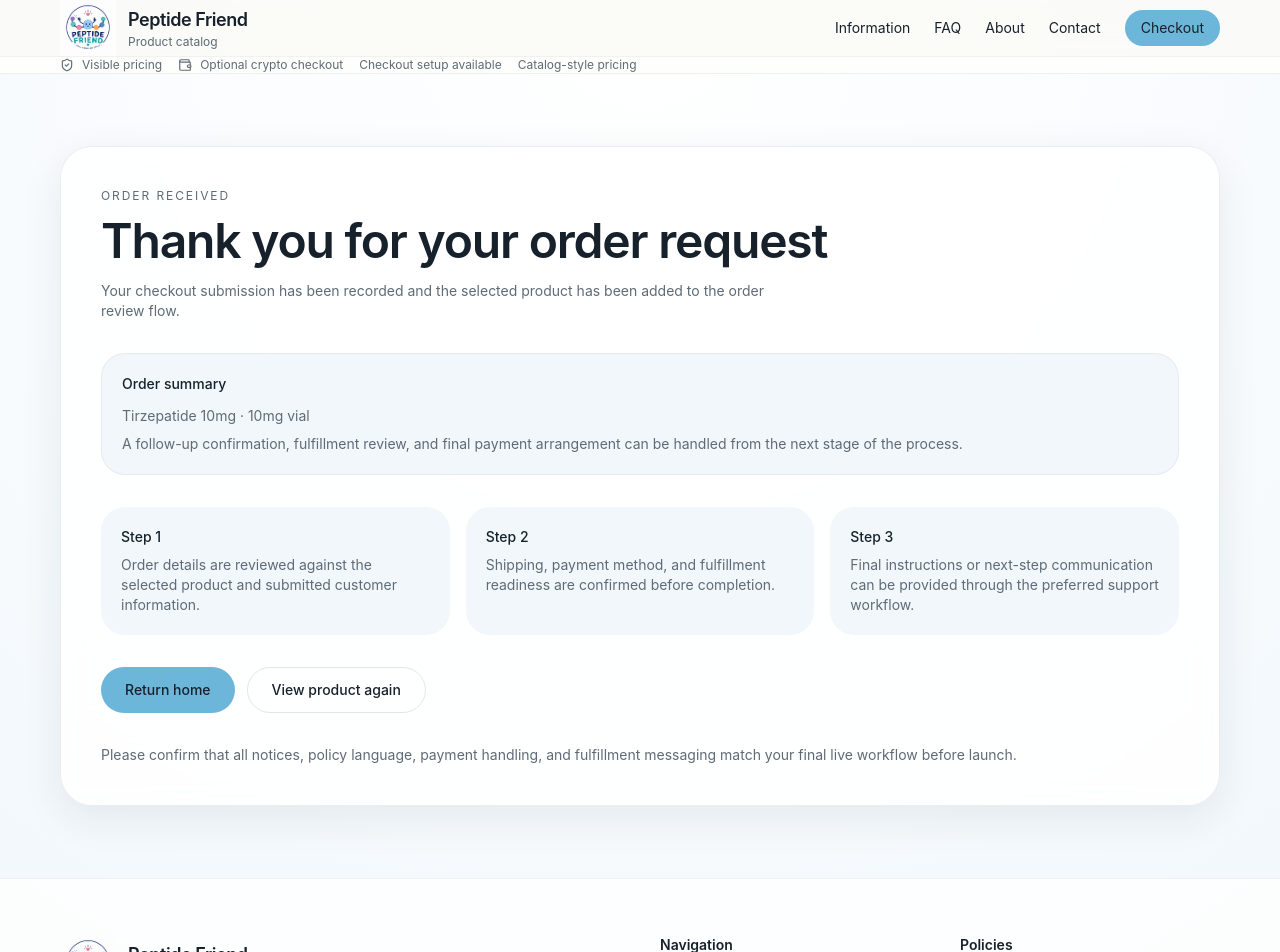
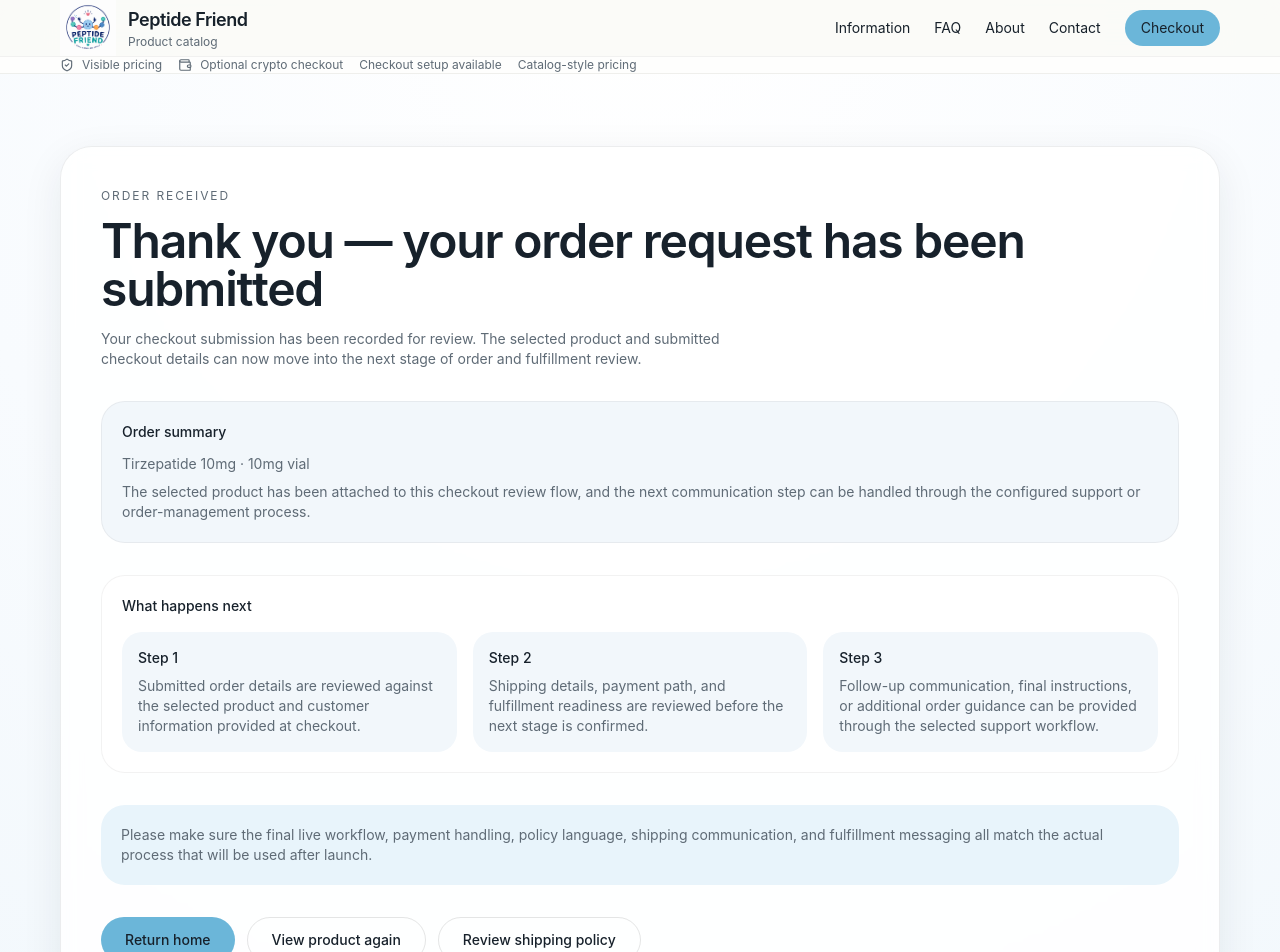
Before and after one commit to lexiefox2000-boop/peptide-wellness-site, a Next.js app: page /checkout/thank-you in a window 1280 px wide. Shown: the top 952 px of the page. Built offline with nearby package versions, Linux system fonts and the light colour scheme.

Commit message:
improve thank you page flow

```diff
--- a/app/checkout/thank-you/page.tsx
+++ b/app/checkout/thank-you/page.tsx
@@ -20,11 +20,12 @@ export default async function ThankYouPage({
         <div className="card rounded-[2rem] p-8 md:p-10">
           <div className="eyebrow">Order received</div>
           <h1 className="mt-3 text-4xl font-semibold tracking-tight md:text-5xl">
-            Thank you for your order request
+            Thank you — your order request has been submitted
           </h1>
           <p className="mt-4 max-w-2xl text-sm text-[var(--muted)]">
-            Your checkout submission has been recorded and the selected product
-            has been added to the order review flow.
+            Your checkout submission has been recorded for review. The selected
+            product and submitted checkout details can now move into the next
+            stage of order and fulfillment review.
           </p>
 
           <div className="mt-8 rounded-[1.5rem] border border-black/5 bg-[var(--surface-soft)] p-5">
@@ -33,35 +34,46 @@ export default async function ThankYouPage({
               {selectedProduct.name} · {selectedProduct.dosage}
             </div>
             <div className="mt-2 text-sm text-[var(--muted)]">
-              A follow-up confirmation, fulfillment review, and final payment
-              arrangement can be handled from the next stage of the process.
+              The selected product has been attached to this checkout review
+              flow, and the next communication step can be handled through the
+              configured support or order-management process.
             </div>
           </div>
 
-          <div className="mt-8 grid gap-4 md:grid-cols-3">
-            <div className="rounded-[1.5rem] bg-[var(--surface-soft)] p-5 text-sm">
+          <div className="mt-8 rounded-[1.5rem] border border-black/5 bg-white p-5">
+            <div className="text-sm font-medium">What happens next</div>
+            <div className="mt-4 grid gap-4 md:grid-cols-3">
+              <div className="rounded-[1.25rem] bg-[var(--surface-soft)] p-4 text-sm">
                 <div className="font-medium">Step 1</div>
                 <p className="mt-2 text-[var(--muted)]">
-                Order details are reviewed against the selected product and
-                submitted customer information.
+                  Submitted order details are reviewed against the selected
+                  product and customer information provided at checkout.
                 </p>
               </div>
 
-            <div className="rounded-[1.5rem] bg-[var(--surface-soft)] p-5 text-sm">
+              <div className="rounded-[1.25rem] bg-[var(--surface-soft)] p-4 text-sm">
                 <div className="font-medium">Step 2</div>
                 <p className="mt-2 text-[var(--muted)]">
-                Shipping, payment method, and fulfillment readiness are confirmed
-                before completion.
+                  Shipping details, payment path, and fulfillment readiness are
+                  reviewed before the next stage is confirmed.
                 </p>
               </div>
 
-            <div className="rounded-[1.5rem] bg-[var(--surface-soft)] p-5 text-sm">
+              <div className="rounded-[1.25rem] bg-[var(--surface-soft)] p-4 text-sm">
                 <div className="font-medium">Step 3</div>
                 <p className="mt-2 text-[var(--muted)]">
-                Final instructions or next-step communication can be provided
-                through the preferred support workflow.
+                  Follow-up communication, final instructions, or additional
+                  order guidance can be provided through the selected support
+                  workflow.
                 </p>
               </div>
+            </div>
+          </div>
+
+          <div className="mt-8 rounded-[1.5rem] bg-[var(--surface-tint)] p-5 text-sm text-[var(--muted)]">
+            Please make sure the final live workflow, payment handling, policy
+            language, shipping communication, and fulfillment messaging all
+            match the actual process that will be used after launch.
           </div>
 
           <div className="mt-8 flex flex-wrap gap-3">
@@ -78,12 +90,13 @@ export default async function ThankYouPage({
             >
               View product again
             </Link>
-          </div>
 
-          <div className="mt-8 text-sm text-[var(--muted)]">
-            Please confirm that all notices, policy language, payment handling,
-            and fulfillment messaging match your final live workflow before
-            launch.
+            <Link
+              href="/shipping"
+              className="inline-flex items-center justify-center rounded-full border border-black/10 px-6 py-3 text-sm font-medium"
+            >
+              Review shipping policy
+            </Link>
           </div>
         </div>
       </div>
```
Lines whose indentation alone changed are shown as unchanged.
